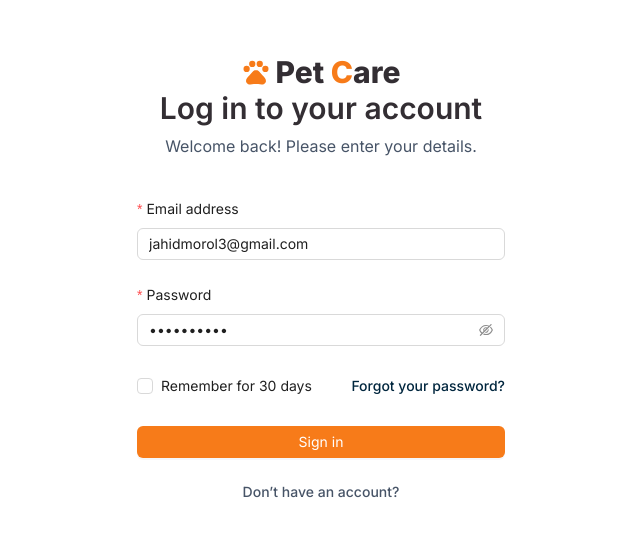
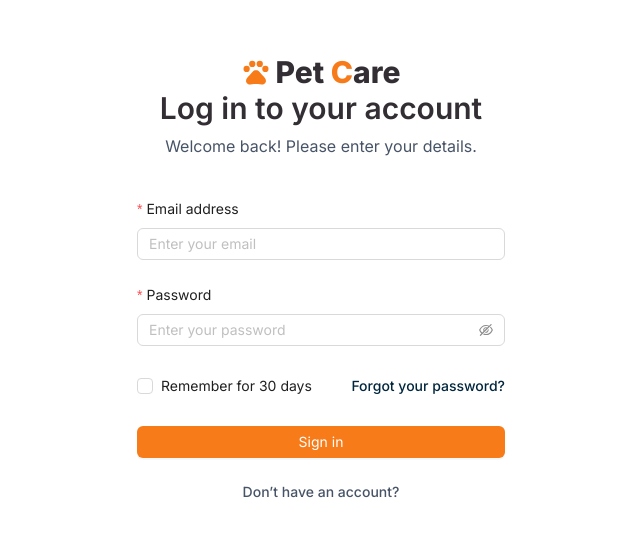
Before and after one commit to mehedihasan8/petcare_frontend, a Next.js app: page /login in a window 1280 px wide. Shown: the part 106-642 px from the top of the page, without its empty margins (319-959 px from the left). Built offline with nearby package versions, Linux system fonts and the light colour scheme.

Commit message:
submited

```diff
--- a/src/components/auth/LoginForm.tsx
+++ b/src/components/auth/LoginForm.tsx
@@ -14,10 +14,10 @@ const LoginFrom = () => {
   const router = useRouter();
   const dispatch = useAppDispatch();
   const [login, { isLoading }] = useLoginMutation();
-  const defaultValue = {
-    email: "jahidmorol3@gmail.com",
-    password: "jahid00@11",
-  };
+  // const defaultValue = {
+  //   email: "jahidmorol3@gmail.com",
+  //   password: "jahid00@11",
+  // };
 
   const setAccessTokenCookie = (token: string): void => {
     document.cookie = `accessToken=${token}; path=/; secure; SameSite=Strict`;
@@ -44,7 +44,7 @@ const LoginFrom = () => {
   };
 
   return (
-    <Form onFinish={onSubmit} initialValues={defaultValue} layout="vertical">
+    <Form onFinish={onSubmit} layout="vertical">
       <Form.Item
         label="Email address"
         name="email"
```
